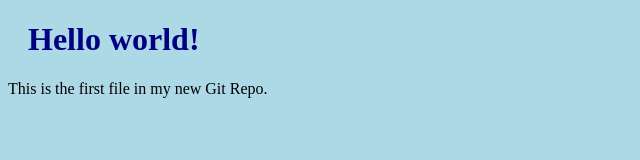
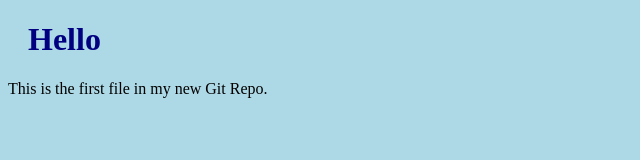
Before and after one commit to JRatchell/hello-world, a plain HTML site: page index.html in a window 1280 px wide. Shown: the whole page, without its empty margins (0-640 px from the left). Drawn offline with Linux system fonts and the light colour scheme.

Commit message:
New line in index

```diff
--- a/index.html
+++ b/index.html
@@ -1,12 +1,12 @@
 <!DOCTYPE html>
 <html>
 <head>
-<title>Hello World!</title>
+<title>Rubber Baby Buggy Bumpers</title>
 <link rel="stylesheet" href="bluestyle.css">
 </head>
 <body>
 
-<h1>Hello world!</h1>
+<h1>Hello</h1>
 <p>This is the first file in my new Git Repo.</p>
 
 </body>
```
Also changed, not shown: 1 other file.
